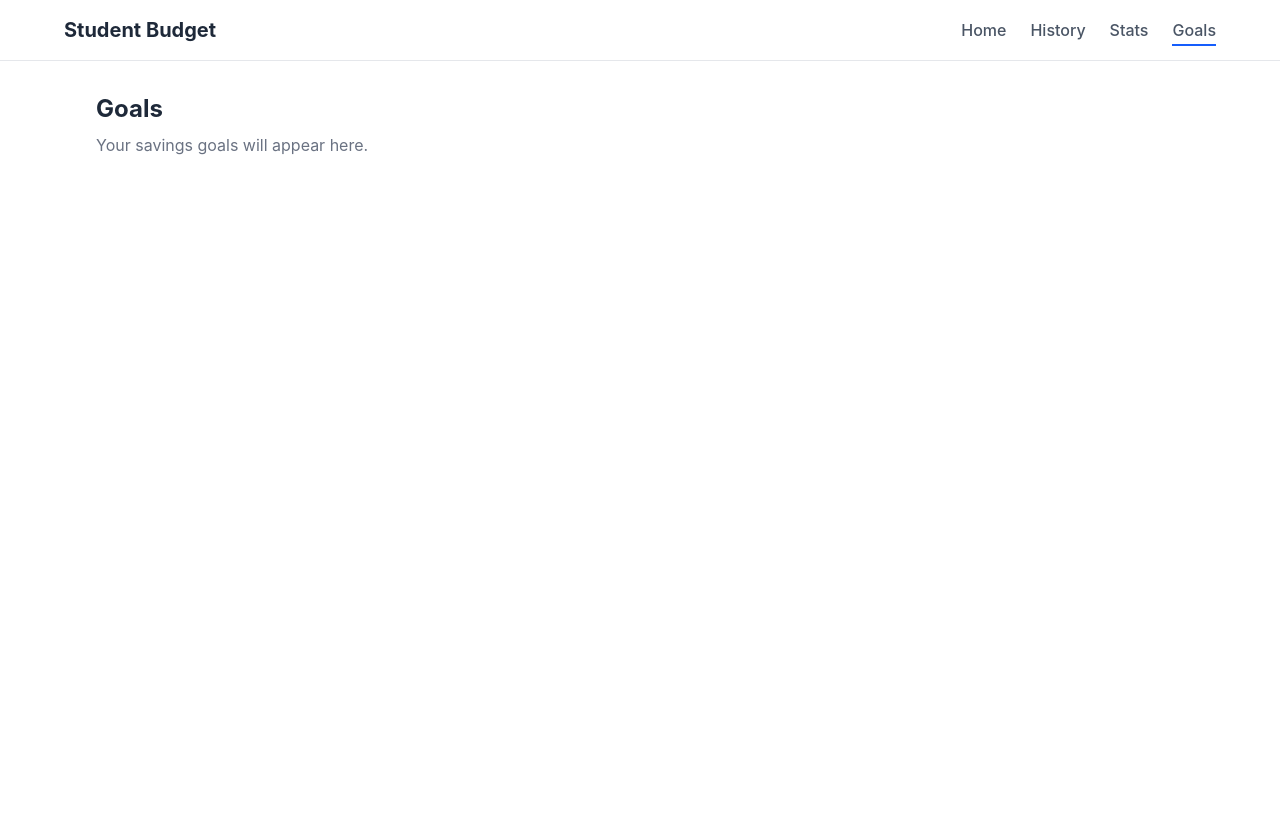
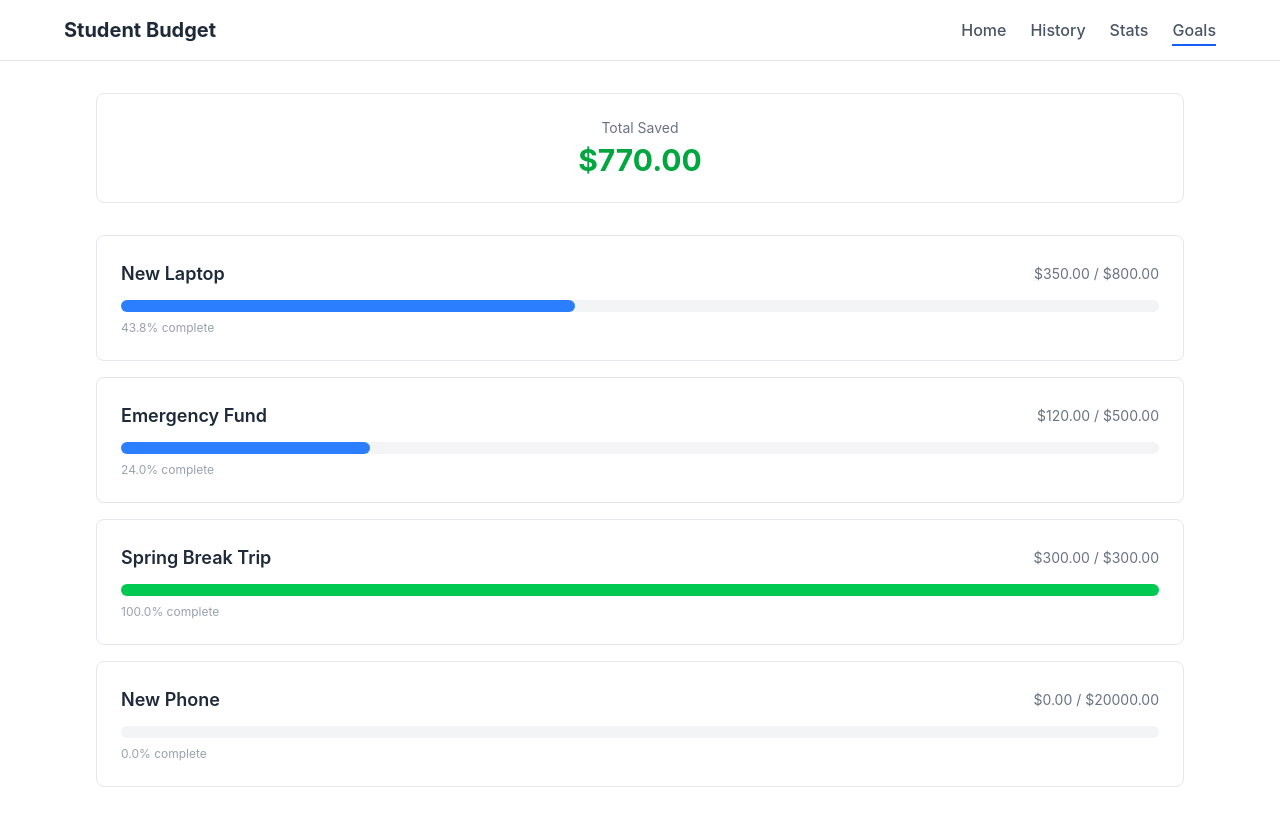
Before and after one commit to lapislazuliviii/Budget-Tracker, a Vue app: page /goals in a window 1280 px wide. Built offline with nearby package versions, Linux system fonts and the light colour scheme.

Commit message:
added goals tab stuff

```diff
--- a/src/pages/GoalsView.vue
+++ b/src/pages/GoalsView.vue
@@ -1,10 +1,70 @@
 <script setup lang="ts">
-// GoalsView — lets the user set and track savings goals
+// GoalsView — displays the total amount saved and a list of all savings goals
+// Each goal shows its name, progress bar, saved amount, and target amount
+import { ref, computed } from 'vue'
+import type { SavingsGoal } from '@/types/models'
+
+// --- Sample data for development ---
+// Will be replaced with Supabase queries later
+const goals = ref<SavingsGoal[]>([
+  { id: '1', name: 'New Laptop', target: 800, saved: 350 },
+  { id: '2', name: 'Emergency Fund', target: 500, saved: 120 },
+  { id: '3', name: 'Spring Break Trip', target: 300, saved: 300 },
+  { id: '4', name: 'New Phone', target: 20000, saved: 0 },
+])
+
+// Sum of all saved amounts across every goal
+const totalSaved = computed(() => {
+  return goals.value.reduce((sum, goal) => sum + goal.saved, 0)
+})
+
+/**
+ * Calculate the progress percentage for a goal.
+ * Caps at 100% so the progress bar doesn't overflow.
+ */
+function progressPercent(saved: number, target: number): number {
+  if (target <= 0) return 0
+  return Math.min((saved / target) * 100, 100)
+}
 </script>
 
 <template>
   <main class="max-w-6xl mx-auto p-8">
-    <h1 class="text-2xl font-bold text-gray-800">Goals</h1>
-    <p class="mt-2 text-gray-500">Your savings goals will appear here.</p>
+    <!-- Total saved summary card -->
+    <div class="bg-white rounded-lg border border-gray-200 p-6 text-center mb-8">
+      <p class="text-sm text-gray-500 mb-1">Total Saved</p>
+      <p class="text-3xl font-bold text-green-600">${{ totalSaved.toFixed(2) }}</p>
+    </div>
+
+    <!-- List of all savings goals -->
+    <div class="space-y-4">
+      <div
+        v-for="goal in goals"
+        :key="goal.id"
+        class="bg-white rounded-lg border border-gray-200 p-6"
+      >
+        <!-- Goal name and saved/target amounts -->
+        <div class="flex justify-between items-center mb-3">
+          <h3 class="text-lg font-semibold text-gray-800">{{ goal.name }}</h3>
+          <span class="text-sm text-gray-500">
+            ${{ goal.saved.toFixed(2) }} / ${{ goal.target.toFixed(2) }}
+          </span>
+        </div>
+
+        <!-- Progress bar -->
+        <div class="w-full bg-gray-100 rounded-full h-3">
+          <div
+            class="h-3 rounded-full transition-all"
+            :class="progressPercent(goal.saved, goal.target) >= 100 ? 'bg-green-500' : 'bg-blue-500'"
+            :style="{ width: progressPercent(goal.saved, goal.target) + '%' }"
+          />
+        </div>
+
+        <!-- Percentage label below the bar -->
+        <p class="text-xs text-gray-400 mt-2">
+          {{ progressPercent(goal.saved, goal.target).toFixed(1) }}% complete
+        </p>
+      </div>
+    </div>
   </main>
 </template>
```
